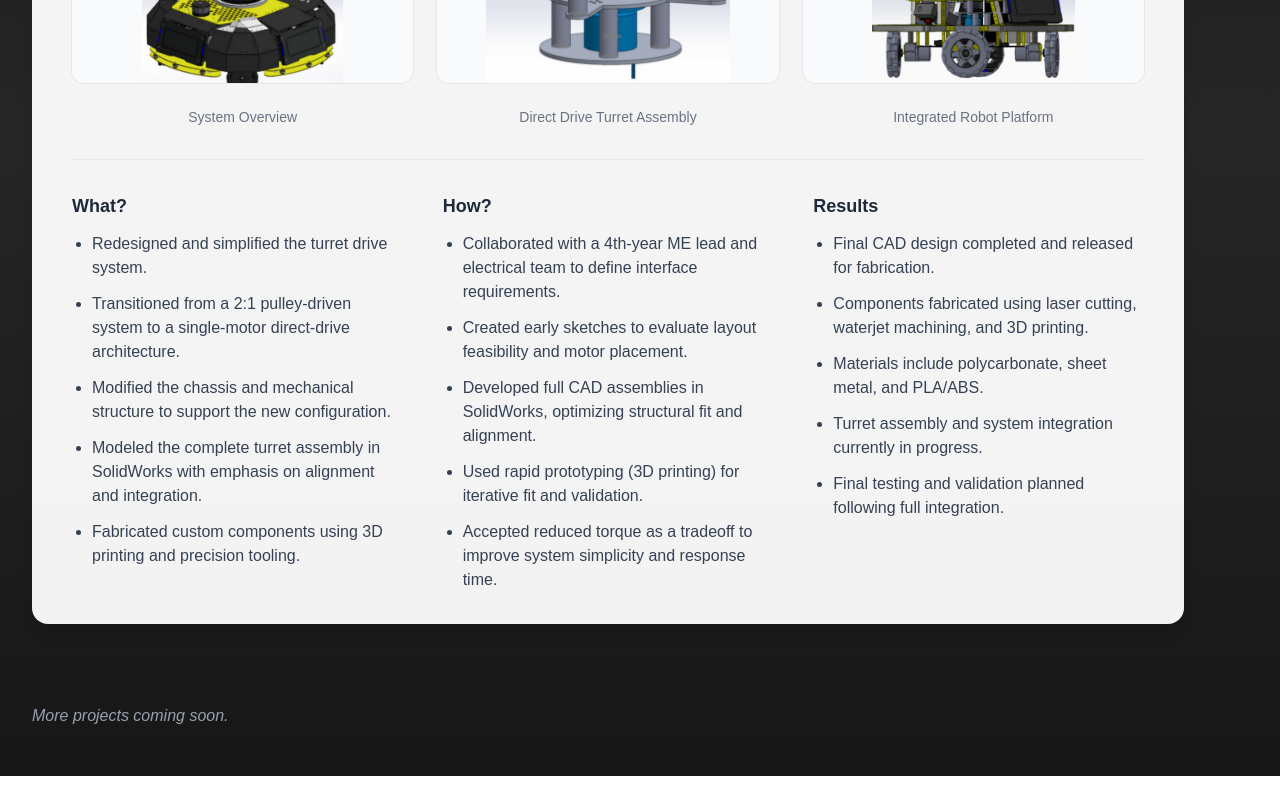
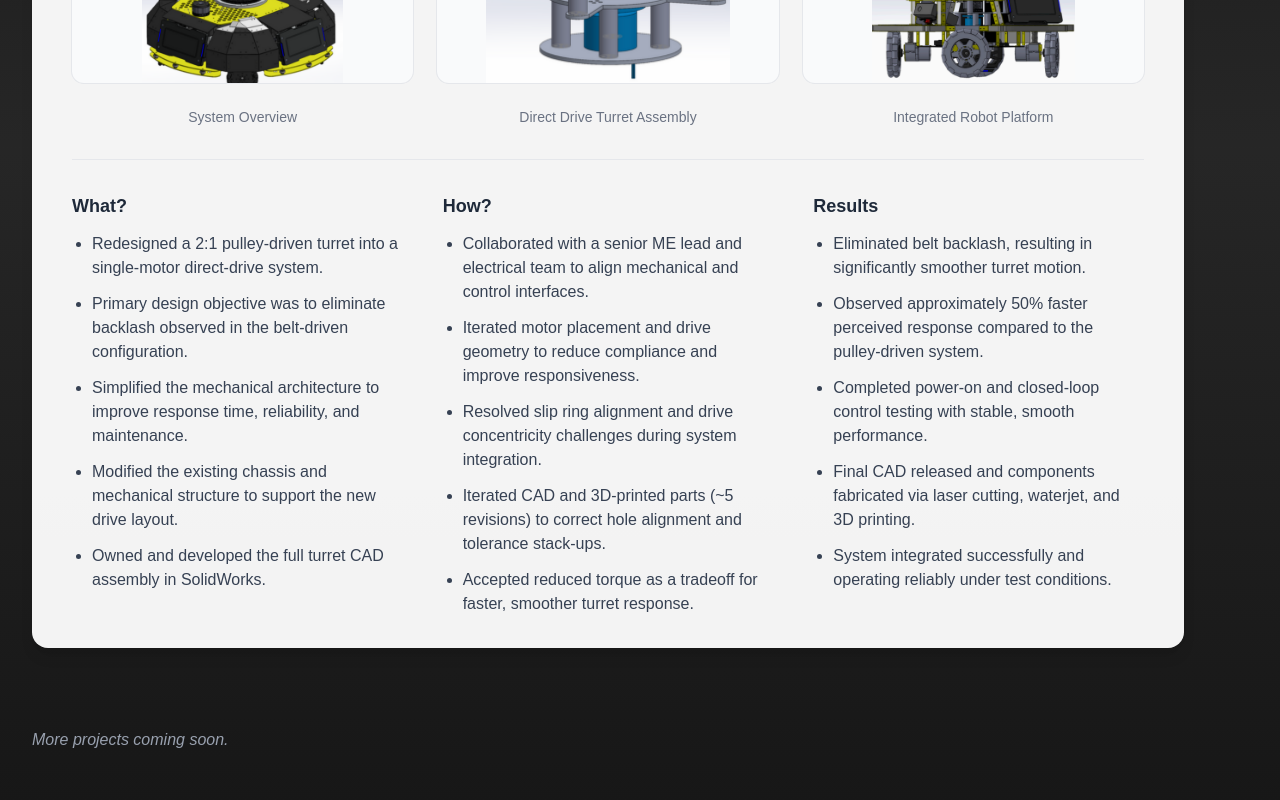
Before and after one commit to manimhungry/Alex-Portfolio, a Next.js app: page /projects in a window 1280 px wide. Shown: the part 505-1305 px from the top of the page. Before the commit the page ends 1281 px from the top, so only its background shows below. Built offline with nearby package versions, Linux system fonts and the light colour scheme.

Commit message:
Add projects page and refine homepage styling

```diff
--- a/app/projects/page.tsx
+++ b/app/projects/page.tsx
@@ -34,13 +34,12 @@ export default function ProjectsPage() {
         </h2>
 
         <p className="italic text-gray-500 mb-8">
-          Role: Mechanical Engineer — CAD, Fabrication, Integration
+          Role: Mechanical Engineer (Primary CAD Owner) — CAD, Fabrication, Integration
         </p>
 
         {/* IMAGE STRIP */}
         <div className="grid grid-cols-1 md:grid-cols-3 gap-6 mb-6">
 
-          {/* Image 1 */}
           <div className="relative aspect-video bg-gray-50 rounded-xl overflow-hidden ring-1 ring-gray-200">
             <Image
               src="/turret-overview.png"
@@ -50,7 +49,6 @@ export default function ProjectsPage() {
             />
           </div>
 
-          {/* Image 2 */}
           <div className="relative aspect-video bg-gray-50 rounded-xl overflow-hidden ring-1 ring-gray-200">
             <Image
               src="/direct-drive-assembly.png"
@@ -60,7 +58,6 @@ export default function ProjectsPage() {
             />
           </div>
 
-          {/* Image 3 */}
           <div className="relative aspect-video bg-gray-50 rounded-xl overflow-hidden ring-1 ring-gray-200">
             <Image
               src="/integrated-robot.png"
@@ -79,7 +76,7 @@ export default function ProjectsPage() {
           <p className="text-center">Integrated Robot Platform</p>
         </div>
 
-        {/* SUBTLE DIVIDER */}
+        {/* DIVIDER */}
         <hr className="my-8 border-gray-200" />
 
         {/* WHAT / HOW / RESULTS */}
@@ -91,11 +88,11 @@ export default function ProjectsPage() {
               What?
             </h3>
             <ul className="list-disc ml-5 space-y-3 text-gray-700">
-              <li>Redesigned and simplified the turret drive system.</li>
-              <li>Transitioned from a 2:1 pulley-driven system to a single-motor direct-drive architecture.</li>
-              <li>Modified the chassis and mechanical structure to support the new configuration.</li>
-              <li>Modeled the complete turret assembly in SolidWorks with emphasis on alignment and integration.</li>
-              <li>Fabricated custom components using 3D printing and precision tooling.</li>
+              <li>Redesigned a 2:1 pulley-driven turret into a single-motor direct-drive system.</li>
+              <li>Primary design objective was to eliminate backlash observed in the belt-driven configuration.</li>
+              <li>Simplified the mechanical architecture to improve response time, reliability, and maintenance.</li>
+              <li>Modified the existing chassis and mechanical structure to support the new drive layout.</li>
+              <li>Owned and developed the full turret CAD assembly in SolidWorks.</li>
             </ul>
           </div>
 
@@ -105,11 +102,11 @@ export default function ProjectsPage() {
               How?
             </h3>
             <ul className="list-disc ml-5 space-y-3 text-gray-700">
-              <li>Collaborated with a 4th-year ME lead and electrical team to define interface requirements.</li>
-              <li>Created early sketches to evaluate layout feasibility and motor placement.</li>
-              <li>Developed full CAD assemblies in SolidWorks, optimizing structural fit and alignment.</li>
-              <li>Used rapid prototyping (3D printing) for iterative fit and validation.</li>
-              <li>Accepted reduced torque as a tradeoff to improve system simplicity and response time.</li>
+              <li>Collaborated with a senior ME lead and electrical team to align mechanical and control interfaces.</li>
+              <li>Iterated motor placement and drive geometry to reduce compliance and improve responsiveness.</li>
+              <li>Resolved slip ring alignment and drive concentricity challenges during system integration.</li>
+              <li>Iterated CAD and 3D-printed parts (~5 revisions) to correct hole alignment and tolerance stack-ups.</li>
+              <li>Accepted reduced torque as a tradeoff for faster, smoother turret response.</li>
             </ul>
           </div>
 
@@ -119,18 +116,18 @@ export default function ProjectsPage() {
               Results
             </h3>
             <ul className="list-disc ml-5 space-y-3 text-gray-700">
-              <li>Final CAD design completed and released for fabrication.</li>
-              <li>Components fabricated using laser cutting, waterjet machining, and 3D printing.</li>
-              <li>Materials include polycarbonate, sheet metal, and PLA/ABS.</li>
-              <li>Turret assembly and system integration currently in progress.</li>
-              <li>Final testing and validation planned following full integration.</li>
+              <li>Eliminated belt backlash, resulting in significantly smoother turret motion.</li>
+              <li>Observed approximately 50% faster perceived response compared to the pulley-driven system.</li>
+              <li>Completed power-on and closed-loop control testing with stable, smooth performance.</li>
+              <li>Final CAD released and components fabricated via laser cutting, waterjet, and 3D printing.</li>
+              <li>System integrated successfully and operating reliably under test conditions.</li>
             </ul>
           </div>
 
         </div>
       </section>
 
-      {/* Placeholder for future projects */}
+      {/* Placeholder */}
       <p className="text-gray-400 italic">
         More projects coming soon.
       </p>
```
